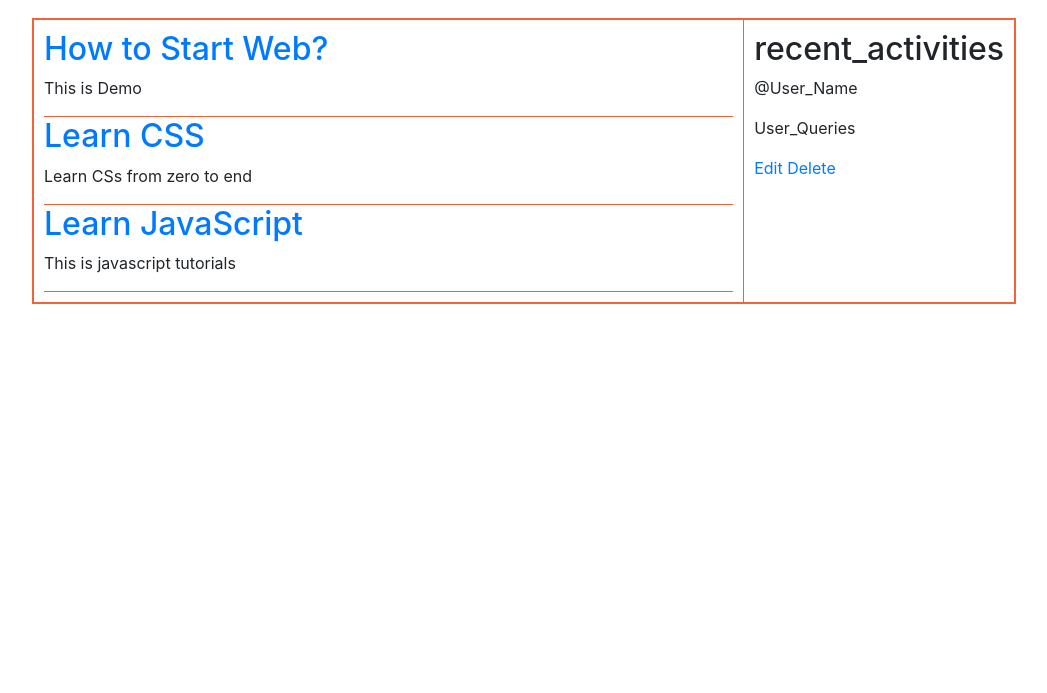
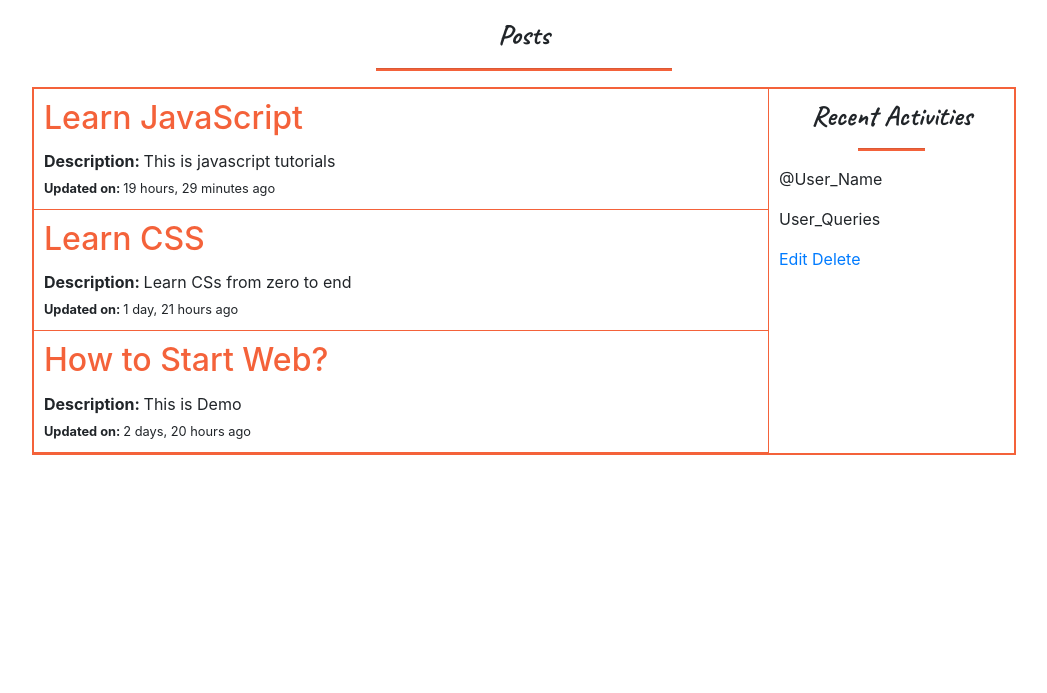
Before and after one commit to Sujeet2003/Blog, a Django app: page /all-posts/ in a window 1280 px wide. Shown: the part 82-775 px from the top of the page, without its empty margins (116-1163 px from the left). Run offline with Django 4.2, Linux system fonts and the light colour scheme; data comes from the database, SQL or seed files in the repository; both versions use the stored data as it was after the commit.

Commit message:
Made changes at Post Page

```diff
--- a/base/views.py
+++ b/base/views.py
@@ -10,7 +10,7 @@ from django.contrib.auth.decorators import login_required
 # Create your views here.
 def home(request):
     Facts = facts.objects.all().filter()[0:3]
-    Posts = posts.objects.all().order_by('post_created').filter()[0:7]
+    Posts = posts.objects.all().order_by('-post_created').filter()[0:7]
     context = {
         'facts': Facts,
         'Posts': Posts,
@@ -98,7 +98,7 @@ def userLogout(request):
     return redirect('home')
 
 def post(request):
-    total_post = posts.objects.all()
+    total_post = posts.objects.all().order_by('-post_created')
     context = {
         'total_post': total_post
     }
--- a/static/css/style.css
+++ b/static/css/style.css
@@ -243,6 +243,7 @@ footer .footer-rights p {
     flex-direction: column;
     justify-content: center;
     align-items: center;
+    font-weight: bold;
 }
 
 @media(max-width: 500px) {
@@ -406,13 +407,38 @@ textarea {
     grid-template-columns: 3fr 1fr;
     border: 2px solid var(--orange-color);
 }
+.post-container .main-post p, .display-post-container p{
+    margin-bottom: 2px !important;
+}
 .post-container .main-post-container{
-    padding: 10px;
     border-right: 1px solid var(--orange-color);
 }
 .post-container .main-post-container .main-post{
+    padding: 10px;
     border-bottom: 1px solid var(--orange-color);
 }
 .post-container .activity-container{
     padding: 10px;
 }
+.display-post-container{
+    border: 2px solid var(--orange-color);
+    padding: 10px;
+}
+.display-post-container img{
+    margin: 20px 0;
+    border: 1px solid gray;
+    border-radius: 10px;
+    height: 500px;
+    width: 100%;
+}
+.display-post-container p{
+    margin-bottom: 0 !important;
+}
+
+.card-title, .card-title a{
+    color: var(--orange-color) !important;
+    transition: .3s;
+}
+.card-title a:hover{
+    color: rgb(133, 133, 255) !important;
+}
--- a/templates/home.html
+++ b/templates/home.html
@@ -30,7 +30,7 @@
           <div class="card-deck">
             <div class="card">
               <div class="card-body">
-                <a href="{% url 'displayPost' post.id %}"><h5 class="card-title">{{post.post_title}}</h5></a>
+                <h4 class="card-title"><a href="{% url 'displayPost' post.id %}">{{post.post_title}}</a></h4>
                 <p class="card-text"><strong>Description: </strong>{{post.post_description}}</p>
                 <p class="card-text"><strong>Updated on: </strong>{{post.post_created | timesince}} ago</p>
               </div>
@@ -39,7 +39,7 @@
           {% endfor %}
         </div>
         <div class="main-btn">
-          <a href="{% url 'post' %}"><button type="button" class="btn btn-outline search-btn-color large-main-btn">Read More</button></a>
+          <a href="{% url 'post' %}"><button type="button" class="btn btn-outline search-btn-color large-main-btn">More Post</button></a>
         </div>
       </div>
     </div>
--- a/templates/post.html
+++ b/templates/post.html
@@ -2,17 +2,21 @@
 {% block content %}
 <section class="main-section">
     <div>
+        <h3 class="main-heading">Posts</h3>
+        <hr>
         <div class="post-container">
             <div class="main-post-container">
                 {% for post in total_post %}
                 <div class="main-post">
-                    <h2><a href="{% url 'displayPost' post.id %}">{{post.post_title}}</a></h2>
-                    <p>{{post.post_description}}</p>
+                    <h2 class="card-title"><a href="{% url 'displayPost' post.id %}">{{post.post_title}}</a></h2>
+                    <p><strong>Description: </strong> {{post.post_description}}</p>
+                    <small><strong>Updated on: </strong> {{post.post_created | timesince}} ago</small>
                 </div>
                 {% endfor %}
             </div>
             <div class="activity-container">
-                <h2>recent_activities</h2>
+                <h3 class="main-heading">Recent Activities</h3>
+                <hr>
                 <div>
                     <p>@User_Name</p>
                     <p>User_Queries</p>
```
Also changed, not shown: templates/displayPost.html (+6 -5 lines), db.sqlite3, media/images/2023-09-17_8.png (added).
